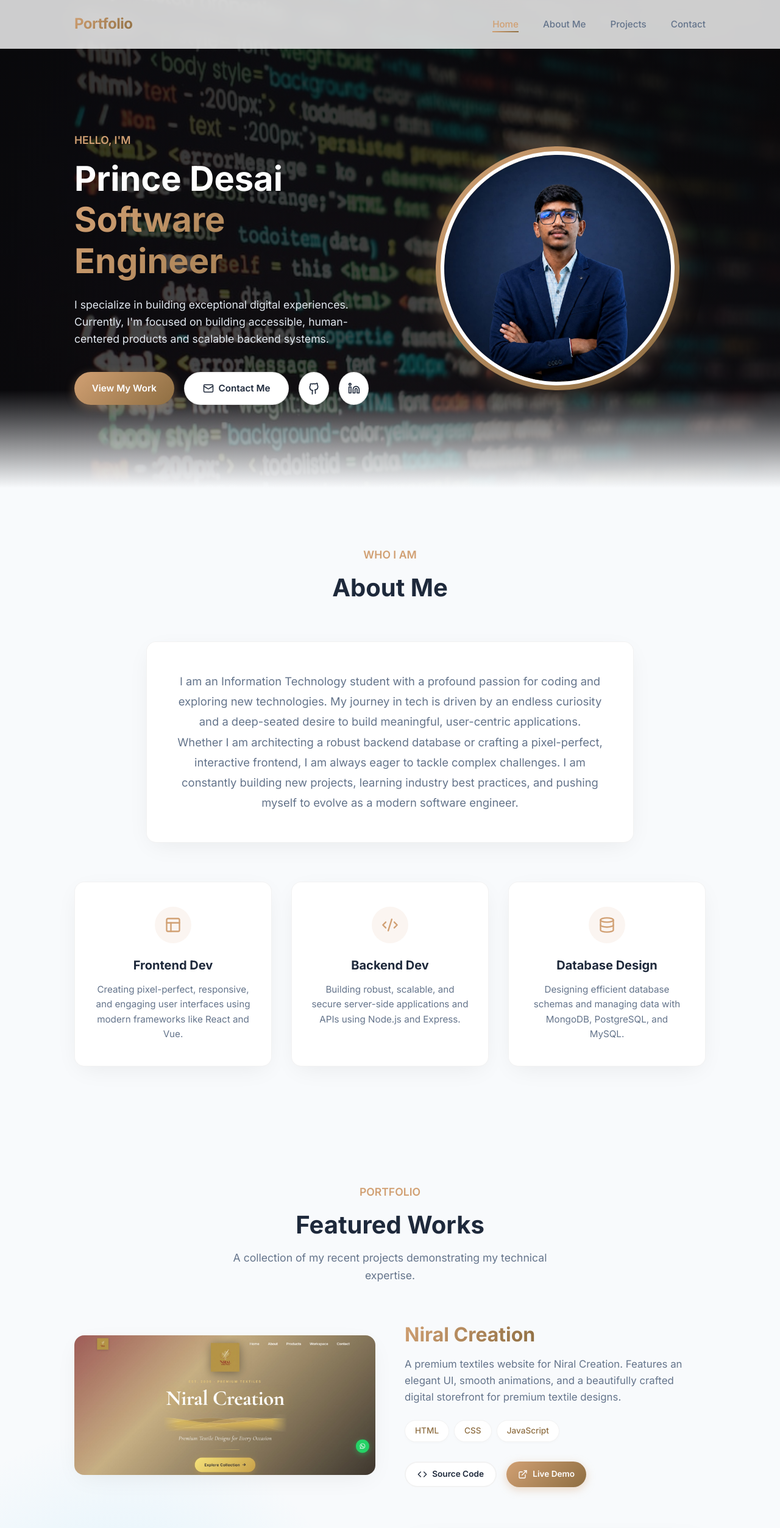
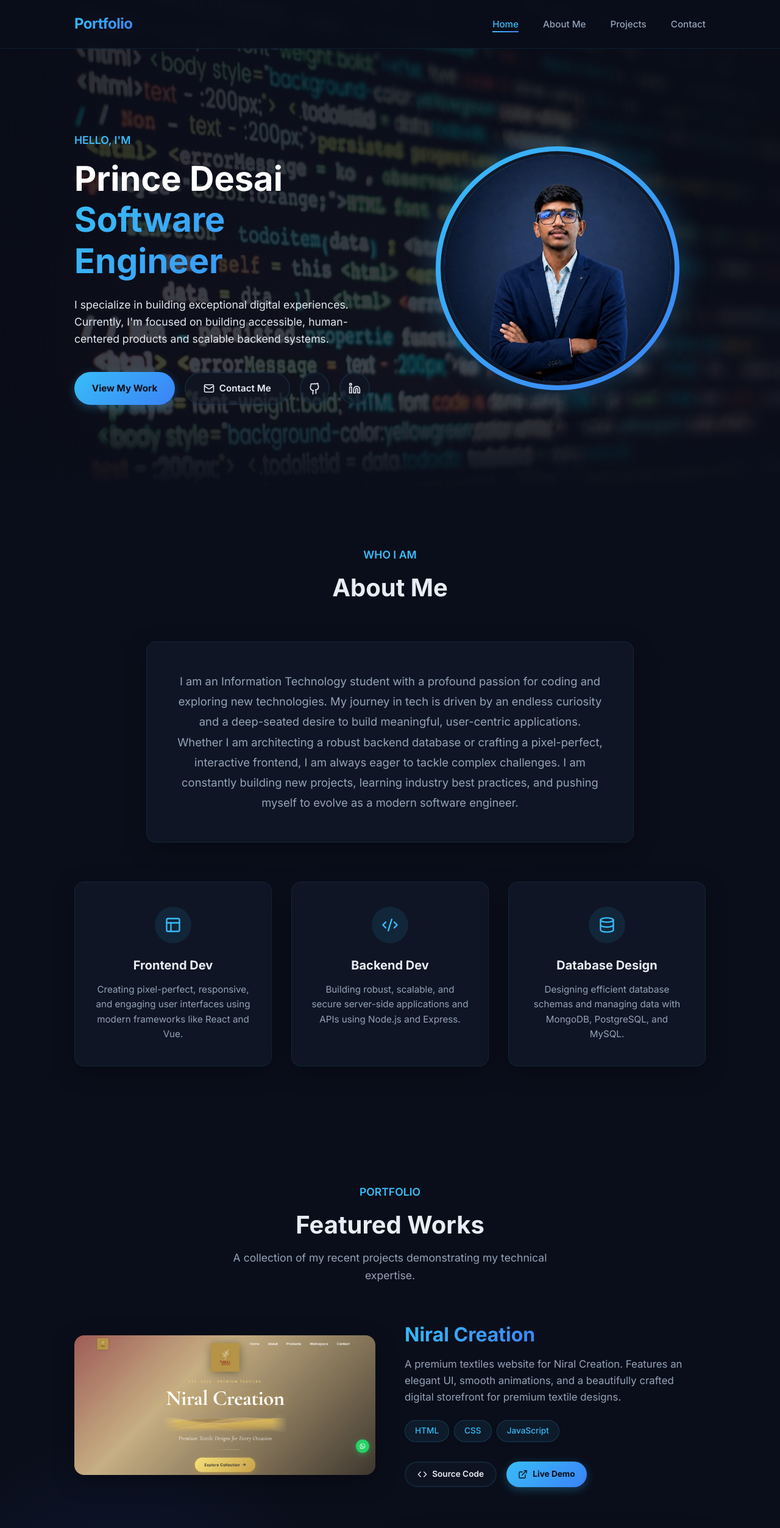
Before and after one commit to 12402080501047/Personal-Portfolio, a React app in the folder frontend/: page / in a window 1280 px wide. Shown: the top 2506 px of the page at 61% size. Built offline with nearby package versions, Linux system fonts and the light colour scheme; no server answers; the HTML template or start-up script is replaced by a standard one.

Commit message:
feat: initialize portfolio frontend with responsive layout and project display component

```diff
--- a/frontend/src/App.jsx
+++ b/frontend/src/App.jsx
@@ -226,7 +226,7 @@ function App() {
       </section>
 
       {/* Contact Section */}
-      <section className="section" id="contact" style={{ backgroundColor: 'white' }}>
+      <section className="section" id="contact" style={{ backgroundColor: 'var(--bg-secondary)' }}>
         <div className="container">
           <div className="section-header animate-fade-in-up">
             <span className="hero-subtitle">GET IN TOUCH</span>
--- a/frontend/src/index.css
+++ b/frontend/src/index.css
@@ -1,24 +1,25 @@
 @import url('https://fonts.googleapis.com/css2?family=Inter:wght@300;400;500;600;700&display=swap');
 
 :root {
-  /* Colors - Light Theme with Gold/Tan Accents */
-  --bg-main: #f8fafc; /* Very light slate gray / white */
-  --bg-secondary: #ffffff;
-  --text-primary: #1e293b; /* Dark charcoal */
-  --text-secondary: #64748b; /* Slate gray */
+  /* Colors - Deep Navy Dark Theme (matching profile photo) */
+  --bg-main: #0a0e1a; /* Deep navy black */
+  --bg-secondary: #111827; /* Slightly lighter navy */
+  --text-primary: #e8edf5; /* Light silver-white */
+  --text-secondary: #94a3b8; /* Muted slate blue */
 
-  /* Accents - Gold / Tan */
-  --accent-primary: #d1a073;
-  --accent-secondary: #8e6e42;
+  /* Accents - Cyan Blue (matching glasses reflection & shirt tones) */
+  --accent-primary: #38bdf8;
+  --accent-secondary: #3b82f6;
   --accent-gradient: linear-gradient(135deg, var(--accent-primary) 0%, var(--accent-secondary) 100%);
 
   /* Soft Glows */
-  --glow-blue: rgba(56, 189, 248, 0.15); /* Soft light blue glow */
+  --glow-blue: rgba(56, 189, 248, 0.12);
+  --glow-navy: rgba(30, 58, 138, 0.25);
 
   /* Glassmorphism / Cards */
-  --card-bg: #ffffff;
-  --card-border: rgba(0, 0, 0, 0.05);
-  --card-shadow: 0 10px 40px -10px rgba(0, 0, 0, 0.08);
+  --card-bg: rgba(17, 24, 39, 0.8);
+  --card-border: rgba(56, 189, 248, 0.1);
+  --card-shadow: 0 10px 40px -10px rgba(0, 0, 0, 0.5);
 
   /* Typography */
   --font-sans: 'Inter', sans-serif;
@@ -57,7 +58,7 @@ body {
   right: -100px;
   width: 600px;
   height: 600px;
-  background: radial-gradient(circle, var(--glow-blue) 0%, rgba(255,255,255,0) 70%);
+  background: radial-gradient(circle, var(--glow-blue) 0%, rgba(10,14,26,0) 70%);
   border-radius: 50%;
   z-index: -1;
   pointer-events: none;
@@ -69,7 +70,7 @@ body {
   left: -200px;
   width: 800px;
   height: 800px;
-  background: radial-gradient(circle, var(--glow-blue) 0%, rgba(255,255,255,0) 70%);
+  background: radial-gradient(circle, var(--glow-navy) 0%, rgba(10,14,26,0) 70%);
   border-radius: 50%;
   z-index: -1;
   pointer-events: none;
@@ -158,21 +159,22 @@ a:hover {
 
 .btn-primary {
   background: var(--accent-gradient);
-  color: white;
-  box-shadow: 0 4px 15px rgba(209, 160, 115, 0.4);
+  color: #0a0e1a;
+  font-weight: 700;
+  box-shadow: 0 4px 15px rgba(56, 189, 248, 0.3);
 }
 
 .btn-primary:hover {
   transform: translateY(-2px);
-  box-shadow: 0 6px 20px rgba(209, 160, 115, 0.6);
-  color: white;
+  box-shadow: 0 6px 20px rgba(56, 189, 248, 0.5);
+  color: #0a0e1a;
 }
 
 .btn-secondary {
   background: transparent;
   color: var(--text-primary);
   border: 2px solid var(--card-border);
-  background: white;
+  background: rgba(17, 24, 39, 0.6);
 }
 
 .btn-secondary:hover {
@@ -191,7 +193,7 @@ a:hover {
   display: flex;
   align-items: center;
   z-index: 100;
-  background: rgba(255, 255, 255, 0.8);
+  background: rgba(10, 14, 26, 0.85);
   backdrop-filter: blur(12px);
   border-bottom: 1px solid var(--card-border);
   transition: all var(--transition-smooth);
@@ -260,8 +262,8 @@ a:hover {
   inset: 0;
   background: linear-gradient(
     to bottom,
-    rgba(10, 10, 12, 0.85) 0%,
-    rgba(10, 10, 12, 0.75) 80%,
+    rgba(10, 14, 26, 0.88) 0%,
+    rgba(10, 14, 26, 0.78) 80%,
     var(--bg-main) 100%
   );
   z-index: 0;
@@ -316,7 +318,7 @@ a:hover {
   border-radius: 50%;
   padding: 8px;
   background: var(--accent-gradient);
-  box-shadow: 0 0 40px rgba(209, 160, 115, 0.3);
+  box-shadow: 0 0 50px rgba(56, 189, 248, 0.25);
   position: relative;
 }
 
@@ -325,7 +327,7 @@ a:hover {
   height: 100%;
   border-radius: 50%;
   object-fit: cover;
-  border: 6px solid white;
+  border: 6px solid #111827;
 }
 
 /* Section Headers */
@@ -362,7 +364,7 @@ a:hover {
   width: 60px;
   height: 60px;
   border-radius: 50%;
-  background: rgba(209, 160, 115, 0.1);
+  background: rgba(56, 189, 248, 0.1);
   color: var(--accent-primary);
   display: flex;
   align-items: center;
@@ -439,13 +441,13 @@ a:hover {
 
 .tech-pill {
   padding: 0.4rem 1rem;
-  background: white;
-  border: 1px solid var(--card-border);
+  background: rgba(56, 189, 248, 0.08);
+  border: 1px solid rgba(56, 189, 248, 0.2);
   border-radius: 50px;
   font-size: 0.85rem;
-  color: var(--accent-secondary);
+  color: var(--accent-primary);
   font-weight: 500;
-  box-shadow: 0 2px 5px rgba(0,0,0,0.02);
+  box-shadow: 0 2px 5px rgba(0,0,0,0.1);
 }
 
 /* Timeline */
@@ -479,8 +481,8 @@ a:hover {
   height: 20px;
   border-radius: 50%;
   background: var(--accent-primary);
-  border: 4px solid white;
-  box-shadow: 0 0 0 2px rgba(209, 160, 115, 0.3);
+  border: 4px solid #111827;
+  box-shadow: 0 0 0 2px rgba(56, 189, 248, 0.3);
 }
 
 .timeline-date {
@@ -506,13 +508,13 @@ a:hover {
 
 .contact-icon {
   color: var(--accent-primary);
-  background: rgba(209, 160, 115, 0.1);
+  background: rgba(56, 189, 248, 0.1);
   padding: 1rem;
   border-radius: 12px;
 }
 
 .contact-form {
-  background: white;
+  background: var(--card-bg);
   padding: 3rem;
   border-radius: 16px;
   box-shadow: var(--card-shadow);
@@ -537,8 +539,8 @@ a:hover {
 .form-control:focus {
   outline: none;
   border-color: var(--accent-primary);
-  background: white;
-  box-shadow: 0 0 0 3px rgba(209, 160, 115, 0.1);
+  background: var(--bg-secondary);
+  box-shadow: 0 0 0 3px rgba(56, 189, 248, 0.1);
 }
 
 textarea.form-control {
```
